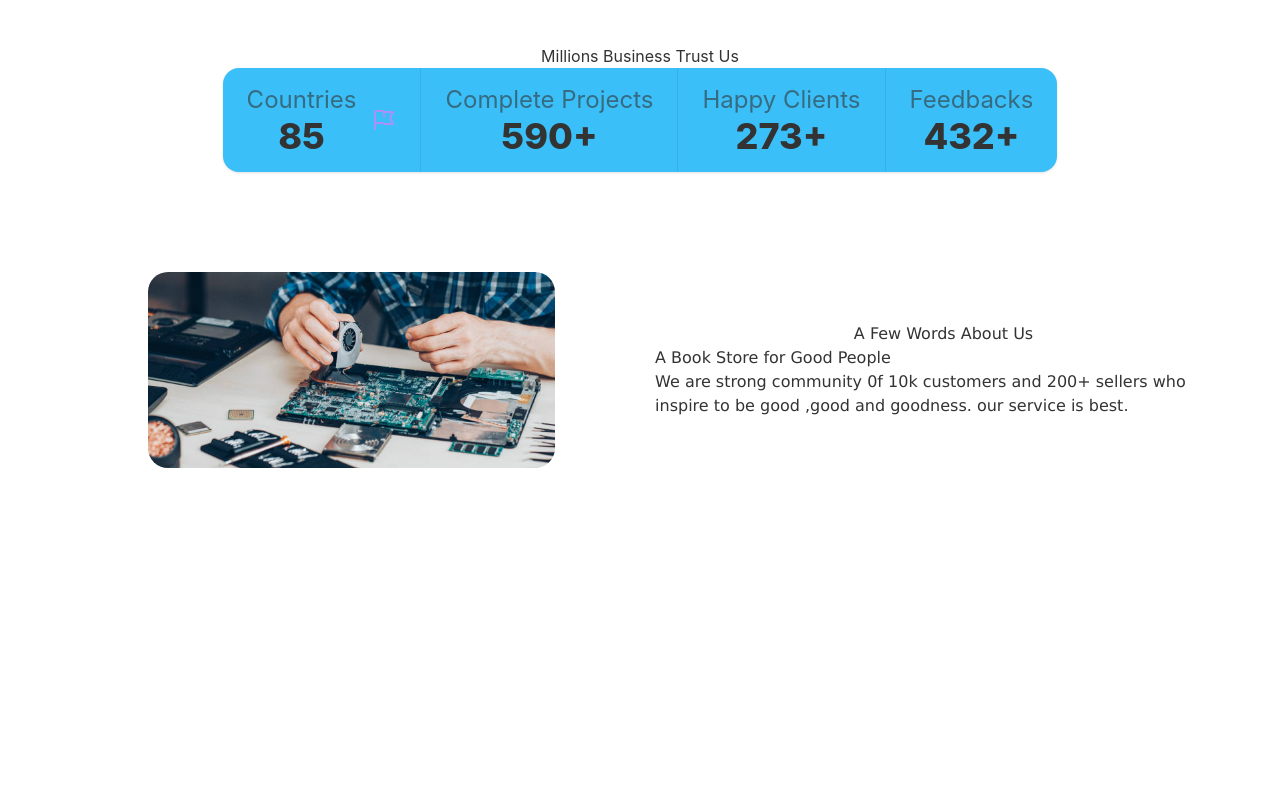
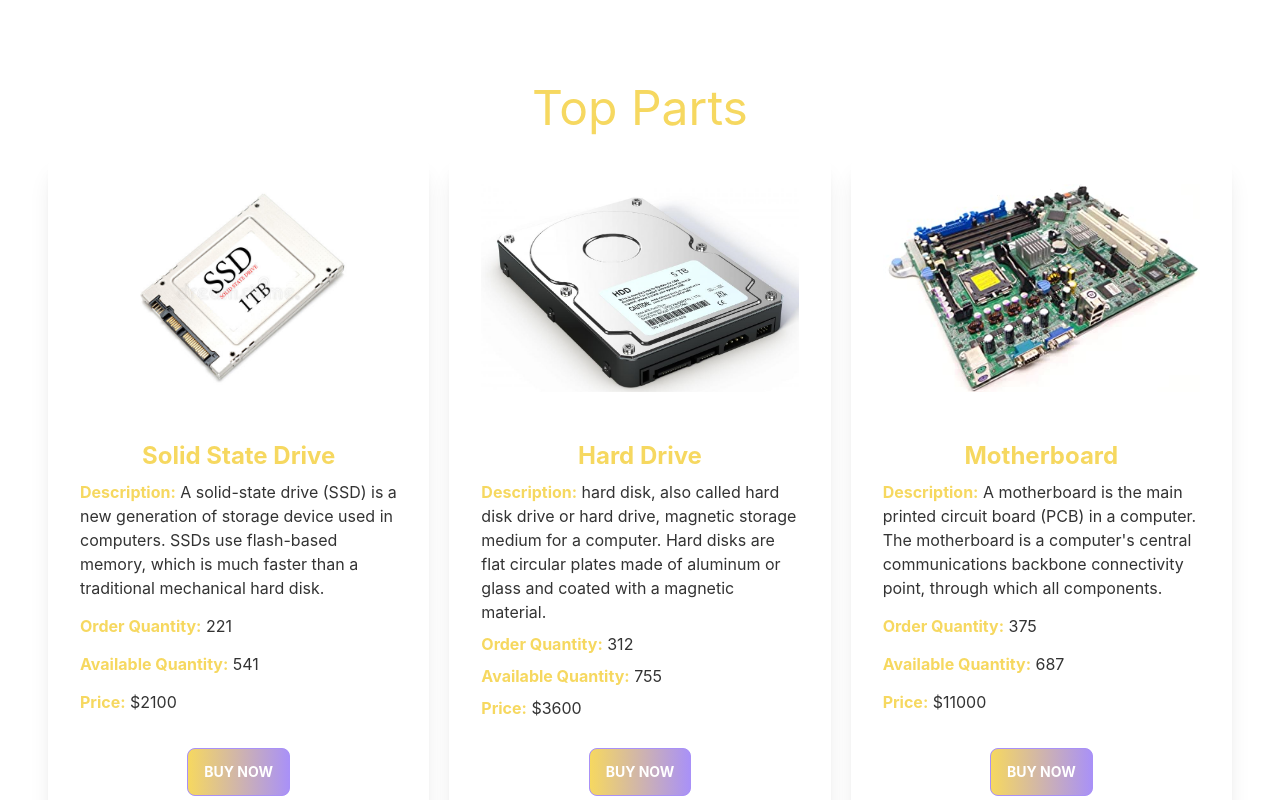
Before and after one commit to mdsultanrazibuddin/manufacturer-website, a React (Create React App) app: page / in a window 1280 px wide. Shown: the part 820-1620 px from the top of the page. Before the commit the page ends 1388 px from the top, so only its background shows below. Built offline with nearby package versions, Linux system fonts and the light colour scheme; no server answers.

Commit message:
parts section prepared

```diff
--- a/src/Pages/Home/Home.js
+++ b/src/Pages/Home/Home.js
@@ -1,5 +1,6 @@
 import React from 'react';
 import AboutUs from '../AboutUs/AboutUs';
+import Parts from '../Parts/Parts';
 import Banner from './Banner';
 import Summary from './Summary';
 
@@ -7,6 +8,7 @@ const Home = () => {
     return (
         <div>
             <Banner/>
+            <Parts/>
             <Summary/>
             <AboutUs/>
         </div>
--- a/src/Pages/Parts/Part.js
+++ b/src/Pages/Parts/Part.js
@@ -1,23 +1,24 @@
 import React from 'react';
+import MainButton from '../Shared/MainButton';
 
 const Part = ({part}) => {
     const{name,img,description,orderQuantity,availableQuantity,price} = part
     return (
-        <div class="card lg:max-w-lg bg-base-100 shadow-xl text-center">
+        <div class="card lg:max-w-lg bg-base-100 shadow-xl mt-5 ">
         <div class="card-body">
-        <figure className='w-full h-52'><img src={img} alt="Album"/></figure>
-          <h2 class="text-xl font-bold text-secondary">{name}</h2>
-          <p class="">Description: {description}</p>
-          <p class="">Order Quantity: {orderQuantity}</p>
-          <p class="">Available Quantity: {availableQuantity}</p>
-          <p class="">Price: {price}</p>
+            <figure className='w-full h-52'><img src={img} alt="Album"/></figure>
+          <h2 class="text-2xl font-bold text-secondary text-center mt-10">{name}</h2>
+          <p class=""> <span className=' font-bold text-secondary'>Description:</span> {description}</p>
+          <p class=""><span className=' font-bold text-secondary'>Order Quantity:</span> {orderQuantity}</p>
+          <p class=""><span className=' font-bold text-secondary'>Available Quantity:</span> {availableQuantity}</p>
+          <p class=""><span className=' font-bold text-secondary'>Price:</span> ${price}</p>
 
+          <div className='text-center my-5'>
+             <MainButton>Buy Now</MainButton>
+          </div>
 
-          <div class="card-actions justify-center">
+        </div>
 
-
-          </div>
-        </div>
       </div>
     );
 };
--- a/src/Pages/Parts/Parts.js
+++ b/src/Pages/Parts/Parts.js
@@ -13,7 +13,7 @@ const Parts = () => {
     })
     return (
         <div>
-           <h3 className='text-xl text-secondary text-center mb-10'>Top Parts</h3>
+           <h3 className='text-5xl text-secondary text-center mt-10'>Top Parts</h3>
 
            <div className='grid grid-cols-1 md:grid-cols-2 lg:grid-cols-3 gap-5 mb-20'>
                {
```
